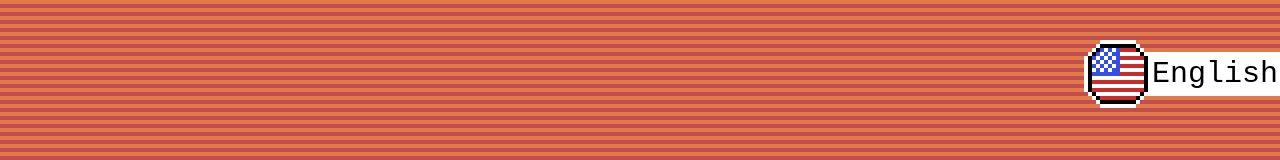
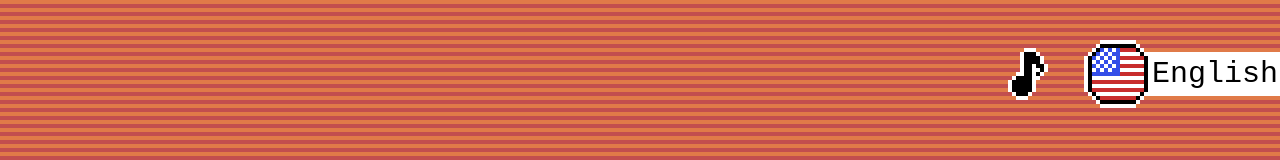
Before and after one commit to pedroperesdev/retroportfolio, a Nuxt app: page / in a window 1280 px wide. Shown: the top 160 px of the page. Built offline with nearby package versions, Linux system fonts and the light colour scheme; grey boxes are pictures that could not be loaded.

Commit message:
Added mute music button

```diff
--- /dev/null
+++ b/app/components/computer/sound-toggle.vue
@@ -0,0 +1,30 @@
+<template>
+    <div
+        class="sound cursor-interact-sprite"
+        :style="{'--soundUrl': `url(${spriteUrl})`}"
+        @click="() => { soundOn = !soundOn; soundOn? resumeSound('main-music') : stopSound('main-music') }"
+    >
+
+    </div>
+</template>
+
+<script lang="ts" setup>
+import { resumeSound } from '../../composables/resumeSound.ts';
+import { stopSound } from '../../composables/stopSound.ts';
+
+const soundOn = ref<boolean>(true);
+const spriteUrl = computed(() =>
+    soundOn.value === true ? 'sprites/sound_on.png' : 'sprites/sound_off.png'
+)
+
+</script>
+
+<style scope>
+.sound {
+    width: 68px;
+    height: 68px;
+    background-image: var(--soundUrl);
+    background-size: 68px 68px;
+    image-rendering: pixelated;
+}
+</style>
--- /dev/null
+++ b/app/composables/resumeSound.ts
@@ -0,0 +1,5 @@
+export function resumeSound(audioId : string) {
+    let audio = document.getElementById(audioId) as HTMLAudioElement;
+    audio.play()
+    return
+}
--- a/app/composables/stopSound.ts
+++ b/app/composables/stopSound.ts
@@ -1,6 +1,5 @@
 export function stopSound(audioId : string) {
     let audio = document.getElementById(audioId) as HTMLAudioElement;
     audio.pause()
-    audio.currentTime = 0;
     return
 }
--- a/app/pages/index.vue
+++ b/app/pages/index.vue
@@ -1,10 +1,14 @@
 <template>
-    <!--index page is responsible for switching between the following states: Menu, Select-screen, Game and Computer-->
+    <!--index page is responsible for switching between the following states: Menu, Select-screen, Game (room area), Console and Computer-->
     <div class="flex bg-black h-screen  overflow-hidden">
         <div class="cursor-sprite flex-1">
             <component :is="activeScreen" @change-window="changeWindow" @open-link="openLink" @change-state="changeWindow"/>
         </div>
     </div>
+    <SoundToggle
+        v-if="activeScreen !== Computer"
+        class="absolute top-[40px] right-[220px]"
+    />
     <LanguageSwitcher
         v-if="activeScreen !== Computer"
         class="absolute top-[40px] right-[128px]"
@@ -20,7 +24,7 @@ import Computer from '~/components/computer/computer.vue';
 import { useSound } from '../composables/useSound.ts'
 import type { GameState } from '~/types/start.ts';
 import LanguageSwitcher from '~/components/computer/language-switcher.vue';
-import LanguageSwitcherDesktop from '~/components/computer/language-switcher-desktop.vue';
+import SoundToggle from '~/components/computer/sound-toggle.vue';
 
 const currState = ref<GameState | null>(null);
 const screens = {
```
Also changed, not shown: public/sprites/sound_off.png (added), public/sprites/sound_on.png (added).
